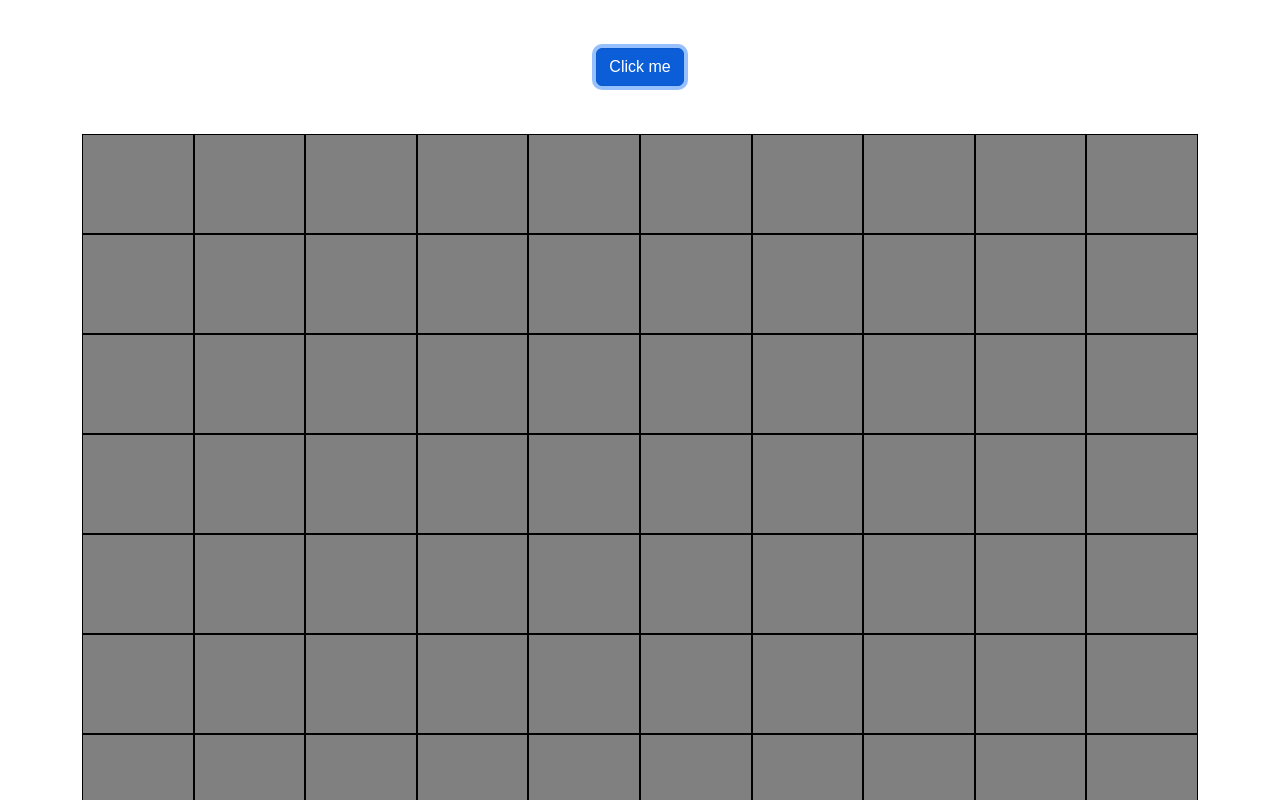
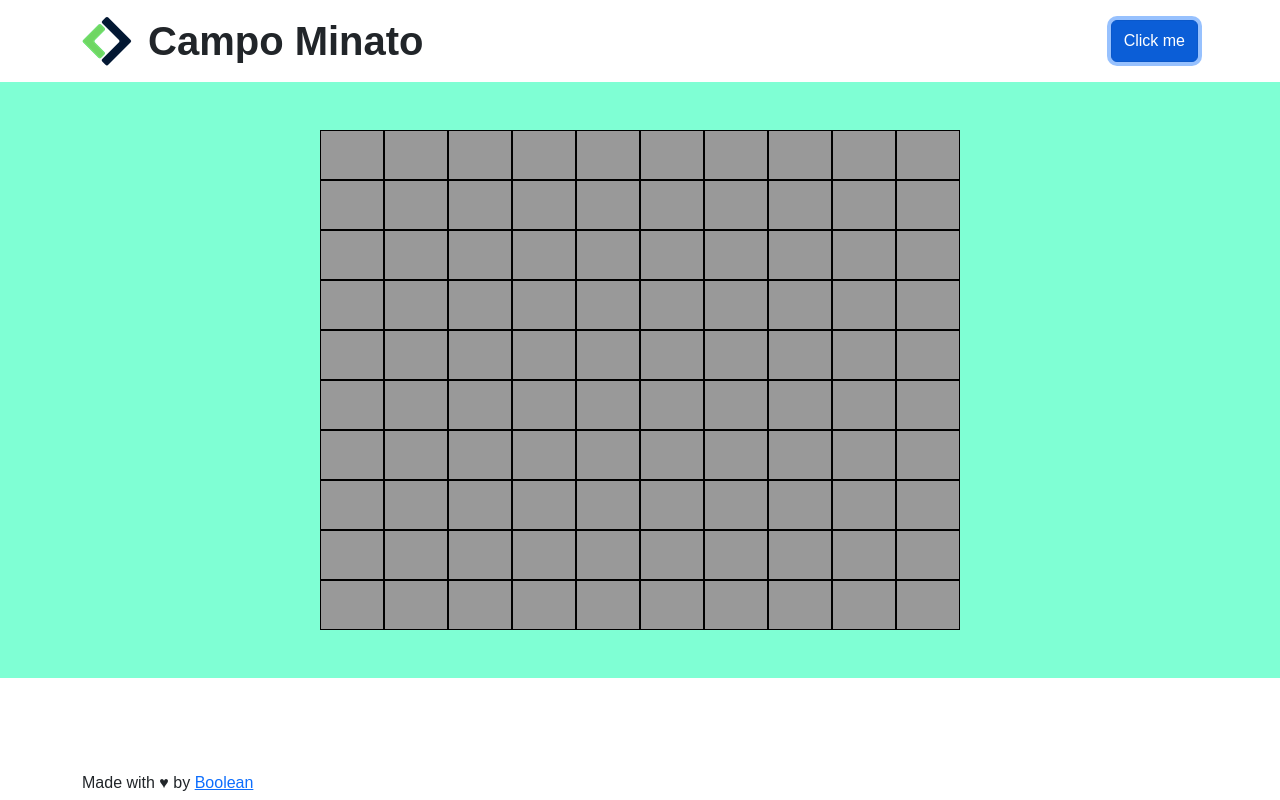
Before and after one commit to Luz42/js-campominato-grid, a plain HTML site: page index.html in a window 1280 px wide. Both pictures are taken after a click on the button "Click me". Shown: the top 800 px of the page. Drawn offline with nearby package versions, Linux system fonts and the light colour scheme.

Commit message:
è stato implementato un layout base

```diff
--- a/index.html
+++ b/index.html
@@ -11,20 +11,33 @@
     <title>CampoMinato</title>
 </head>
 <body>
-    <div class="container">
+    <section class="container">
+        <header class="row py-3">
+            <div class="col-12 d-flex justify-content-between">
+                <div class="d-flex align-items-center">
+                    <img class="img-fluid" src="img/logo.png" alt="">
+                    <h1 class="my-0 mx-3 fw-bold">Campo Minato</h1>
+                </div>
+                <button id="init-btn" class="btn btn-primary my-1">Click me</button>
+            </div>
+        </header>
+    </section>
+    <section id="container-grid">
         <div class="row">
-            <div class="col-12 d-flex justify-content-center">
-                <button id="init-btn" class="btn btn-primary my-5">Click me</button>
-            </div>
             <div class="col-12">
                 <div id="grid">
                 </div>
-            </div>
-            <div id="youLose" class="flex-column align-items-center d-none col-12 d-flex justify-content-center">
-                <h1>HAI PERSO!</h1>
-                <img class="img-fluid w-50" src="img/gettyimages-1225388878-2048x2048.jpg" alt="">
+                <div id="youLose" class="py-5 flex-column align-items-center d-none col-12 d-flex justify-content-center">
+                    <h1>HAI PERSO!</h1>
+                    <img class="img-fluid w-25 rounded-5" src="img/gettyimages-1225388878-2048x2048.jpg" alt="">
+                </div>
             </div>
         </div>
-    </div>
+    </section>
+    <section class="container">
+        <footer class="row position-fixed bottom-0">
+            <h6>Made with &hearts; by <a href="#">Boolean</a></h6>
+        </footer>
+    </section>
 </body>
 </html>
--- a/myScript.js
+++ b/myScript.js
@@ -36,6 +36,8 @@ const button  = document.getElementById('init-btn')
 button.addEventListener('click', function(){
     console.log('cliccato');
     //prendo l'elemento grid
+    const gridContainer = document.getElementById('container-grid')
+    gridContainer.className = ' py-5'
     const gridElement = document.getElementById('grid')
     gridElement.innerHTML='';
     //prendo la sezione dove dichiaro il risultato e la resetto
--- a/style.css
+++ b/style.css
@@ -13,24 +13,28 @@ body{
 #grid{
     display: flex;
     flex-wrap: wrap;
+    margin: auto 25%;
+}
+#container-grid{
+    background-color: aquamarine;
 }
 
 .ae-cell{
     width: calc(100% / 10);
-    height: 100px;
+    height: 50px;
     display: flex;
     align-items: center;
     justify-content: center;
     border: 1px solid black;
-    background-color: grey;
+    background-color: #999;
 }
 
 .ae-even{
-    background-color: mediumaquamarine;
+    background-color: rgb(102, 171, 205);
 }
 
 .ae-odd{
-    background-color: greenyellow;
+    background-color: rgb(57, 255, 47);
 }
 
 .ae-boom{
```
Also changed, not shown: img/logo.png (added).
